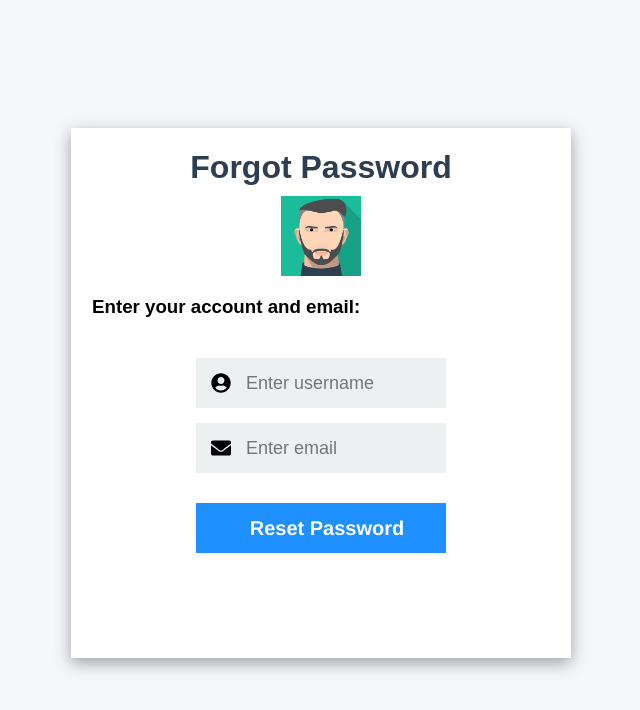
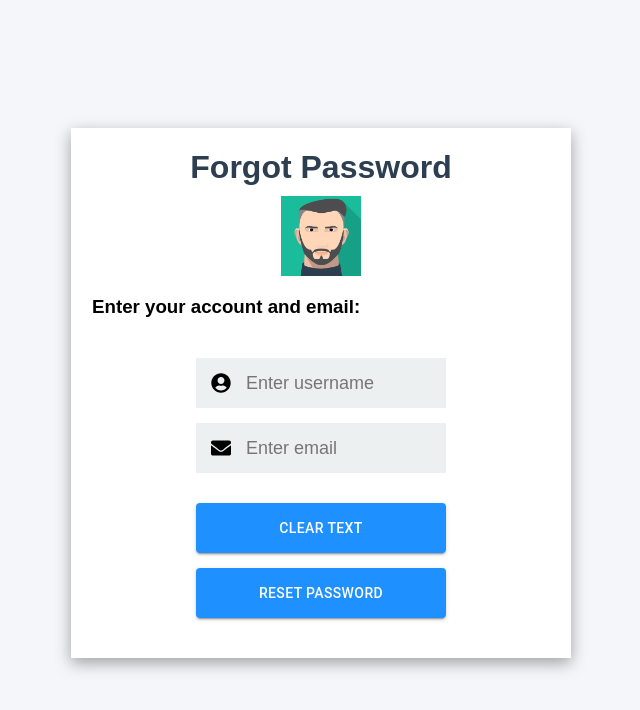
Before and after one commit to https-github-com-GiangHoang9912/capstone-project-front-end, a React (Create React App) app: page /forgot in a window 1280 px wide. Shown: the top 710 px of the page, without its empty margins (319-959 px from the left). Built offline with nearby package versions, Linux system fonts and the light colour scheme.

Commit message:
update style btn forgot screen

```diff
--- a/src/screen/create-exam.tsx
+++ b/src/screen/create-exam.tsx
@@ -19,7 +19,7 @@ const useStyles = makeStyles({
     width: 150,
     height: 50,
     backgroundColor: '#1e90ff',
-    cursor: 'pointer',
+    cursor: 'pointer'
   }
 })
 
--- a/src/screen/forgot-password.tsx
+++ b/src/screen/forgot-password.tsx
@@ -5,6 +5,8 @@ import { Link } from 'react-router-dom'
 
 import { FontAwesomeIcon } from '@fortawesome/react-fontawesome'
 import { faEnvelope, faUserCircle } from '@fortawesome/free-solid-svg-icons'
+import { Button, makeStyles } from '@material-ui/core'
+
 import styled from 'styled-components'
 
 ForgotPassword.propTypes = {
@@ -14,13 +16,23 @@ ForgotPassword.propTypes = {
 ForgotPassword.defaultProps = {
   className: '',
 }
+const useStyles = makeStyles({
+  styleBtn: {
+    width: 250,
+    height: 50,
+    backgroundColor: '#1e90ff',
+    cursor: 'pointer',
+    marginTop: 15
+  }
+})
 
 function ForgotPassword(props: any) {
-  const { className } = props
+  const { className } = props;
+  const classes = useStyles();
   return (
     <div className={className}>
       <div className="container">
-        <div className="form-login">
+        <div className="form-forgot">
           <form action="#">
             <h1 className="title">Forgot Password</h1>
             <img src="avatar2.png" className="avatar" alt="" />
@@ -51,9 +63,18 @@ function ForgotPassword(props: any) {
                 </span>
               </div>
               <div className="button-reset">
-                <button id="submit" className="reset">
+                <Button variant="contained"
+                  color="primary"
+                  className={classes.styleBtn}
+                >
+                  Clear Text
+                </Button>
+                <Button variant="contained"
+                  color="primary"
+                  className={classes.styleBtn}
+                >
                   Reset Password
-                </button>
+                </Button>
               </div>
             </div>
           </form>
@@ -82,7 +103,7 @@ const StyledForgotPassword = styled(ForgotPassword)`
   }
 
   //** css for form login  */
-  .form-login {
+  .form-forgot {
     justify-content: center;
     width: 500px;
     height: 530px;
@@ -95,7 +116,7 @@ const StyledForgotPassword = styled(ForgotPassword)`
   }
 
   //** css for title */
-  .form-login h1 {
+  .form-forgot h1 {
     text-align: center;
     display: block;
     margin-bottom: 10px;
@@ -103,7 +124,7 @@ const StyledForgotPassword = styled(ForgotPassword)`
   }
 
   //** css for input  */
-  .form-login input {
+  .form-forgot input {
     font-family: sans-serif;
     font-size: 18px;
     line-height: 1.5;
@@ -117,7 +138,7 @@ const StyledForgotPassword = styled(ForgotPassword)`
     padding: 0 30px 0 50px;
   }
 
-  .form-login input:hover {
+  .form-forgot input:hover {
     cursor: pointer;
   }
 
@@ -139,35 +160,16 @@ const StyledForgotPassword = styled(ForgotPassword)`
     font-size: 20px;
   }
   //* css for button */
-  .form-login button,
+  .form-forgot button,
   input:focus {
     outline: none;
   }
   .button-reset {
-    z-index: auto;
-    margin-top: 15px;
     display: flex;
+    flex-direction: column;
     align-items: center;
   }
-  .form-login button {
-    font-family: Helvetica;
-    font-weight: bold;
-    font-size: 20px;
-    line-height: 1.5;
-    color: #fff;
-    display: block;
-    width: 250px;
-    background: #1e90ff;
-    height: 50px;
-    padding: 0 30px 0 68px;
-    cursor: pointer;
-    align-items: center;
-    padding-left: 42px;
-    border: none;
-  }
-  .form-login button:hover {
-    background-color: #0968db;
-  }
+
   .avatar {
     height: 80px;
     width: 80px;
```
